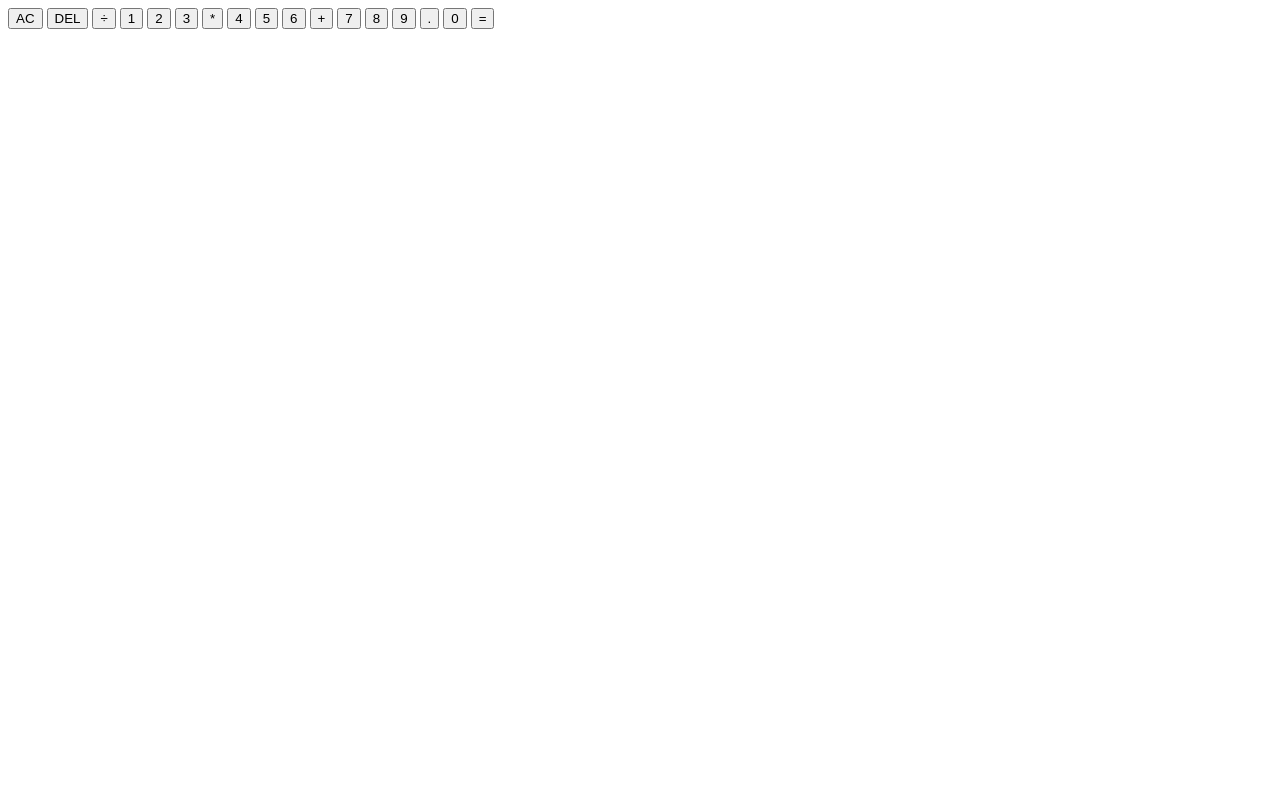
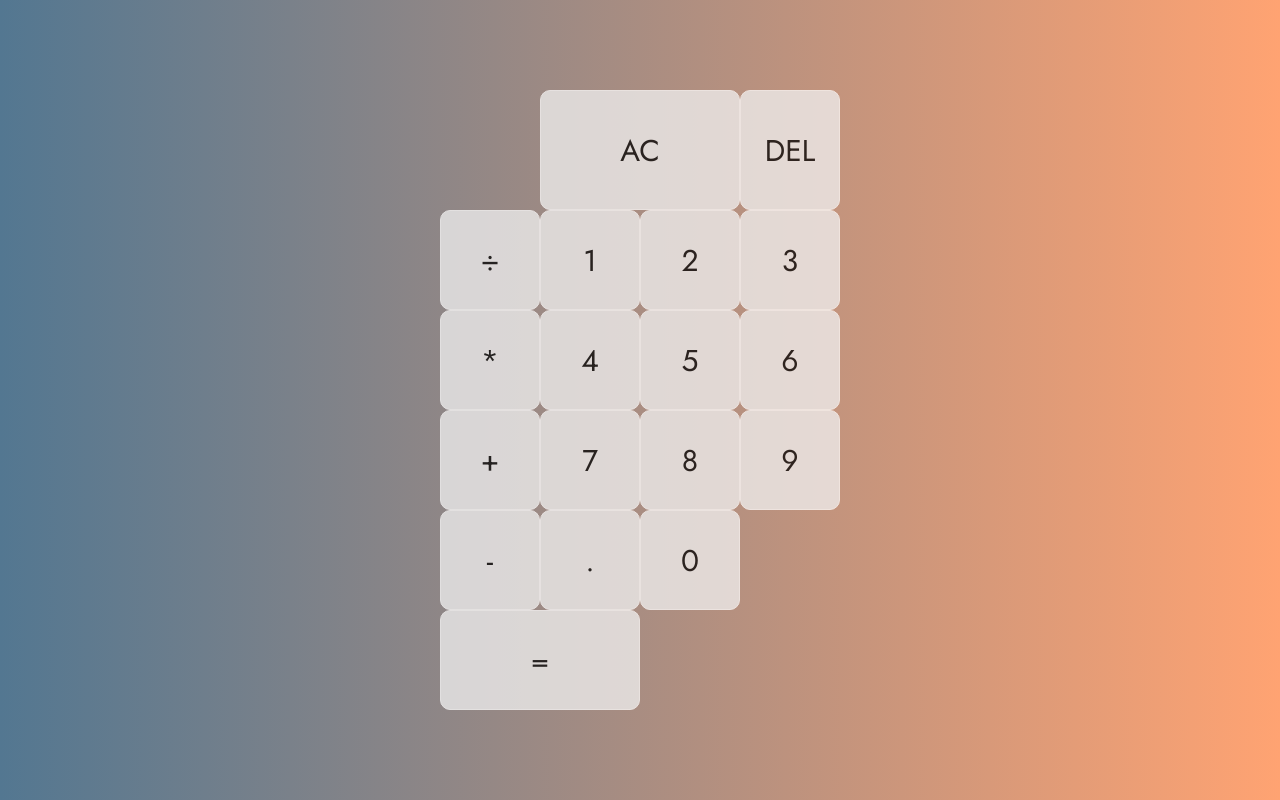
Before and after one commit to pastasauce59/calculatorJS, a plain HTML site: page index.html in a window 1280 px wide. Drawn offline with Linux system fonts and the light colour scheme.

Commit message:
adding styling and beginning to form the look of the calculator

```diff
--- a/index.html
+++ b/index.html
@@ -6,6 +6,9 @@
     <meta name="viewport" content="width=device-width, initial-scale=1.0">
     <title>Calculator JS</title>
     <link href='styles.css' rel='stylesheet'>
+    <link rel="preconnect" href="https://fonts.googleapis.com">
+    <link rel="preconnect" href="https://fonts.gstatic.com" crossorigin>
+    <link href="https://fonts.googleapis.com/css2?family=Jost&display=swap" rel="stylesheet">
     <script src='app.js' defer></script>
     <!-- *defer* so page script loads after entire html page is parsed -->
 </head>
@@ -29,6 +32,7 @@
         <button>7</button>
         <button>8</button>
         <button>9</button>
+        <button>-</button>
         <button>.</button>
         <button>0</button>
         <button class='span-two'>=</button>
--- a/styles.css
+++ b/styles.css
@@ -0,0 +1,38 @@
+*, *::before, *::after {
+    box-sizing: border-box;
+    font-family: 'Jost', sans-serif;
+}
+
+body {
+     padding: 0;
+     margin: 0;
+     background: linear-gradient(to right, #537791, #ffa372)
+ }
+
+.calculator-grid {
+     display: grid;
+     justify-content: center;
+     align-content: center;
+     min-height: 100vh;
+     grid-template-columns: repeat(4, 100px);
+     grid-template-rows: minmax(120px, auto) repeat(5, 100px);
+ }
+
+.calculator-grid button {
+     cursor: pointer;
+     font-size: 30px;
+     border: solid #ffffff 1px;
+     border-radius: 10px;
+     /* outline: none; */
+     background-color: #f1f1f1;
+     opacity: 75%;
+}
+
+ .calculator-grid button:hover {
+     background-color:#537791;
+     /* background-color: #ffffff; */
+ }
+
+ .span-two {
+     grid-column: span 2;
+ }
```
